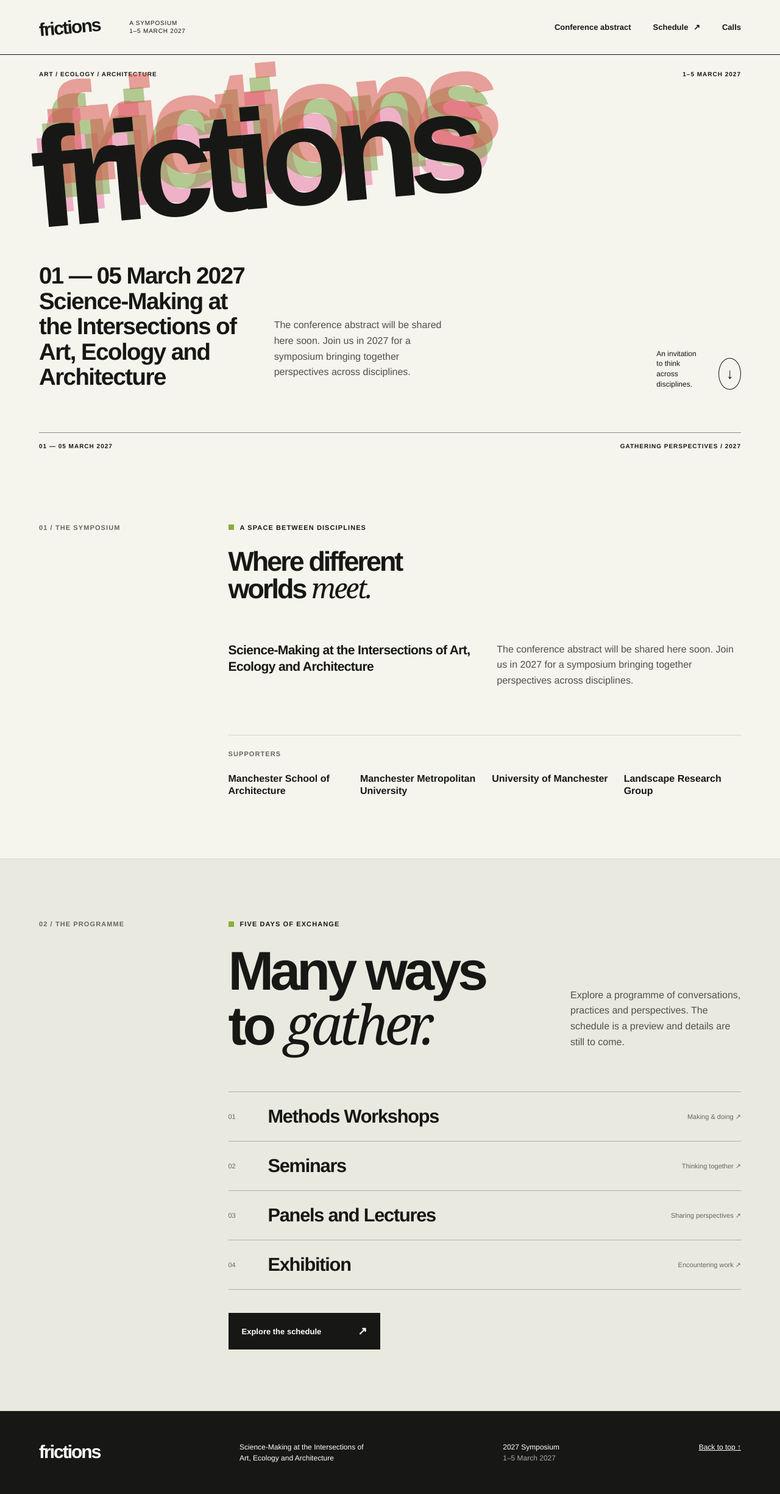
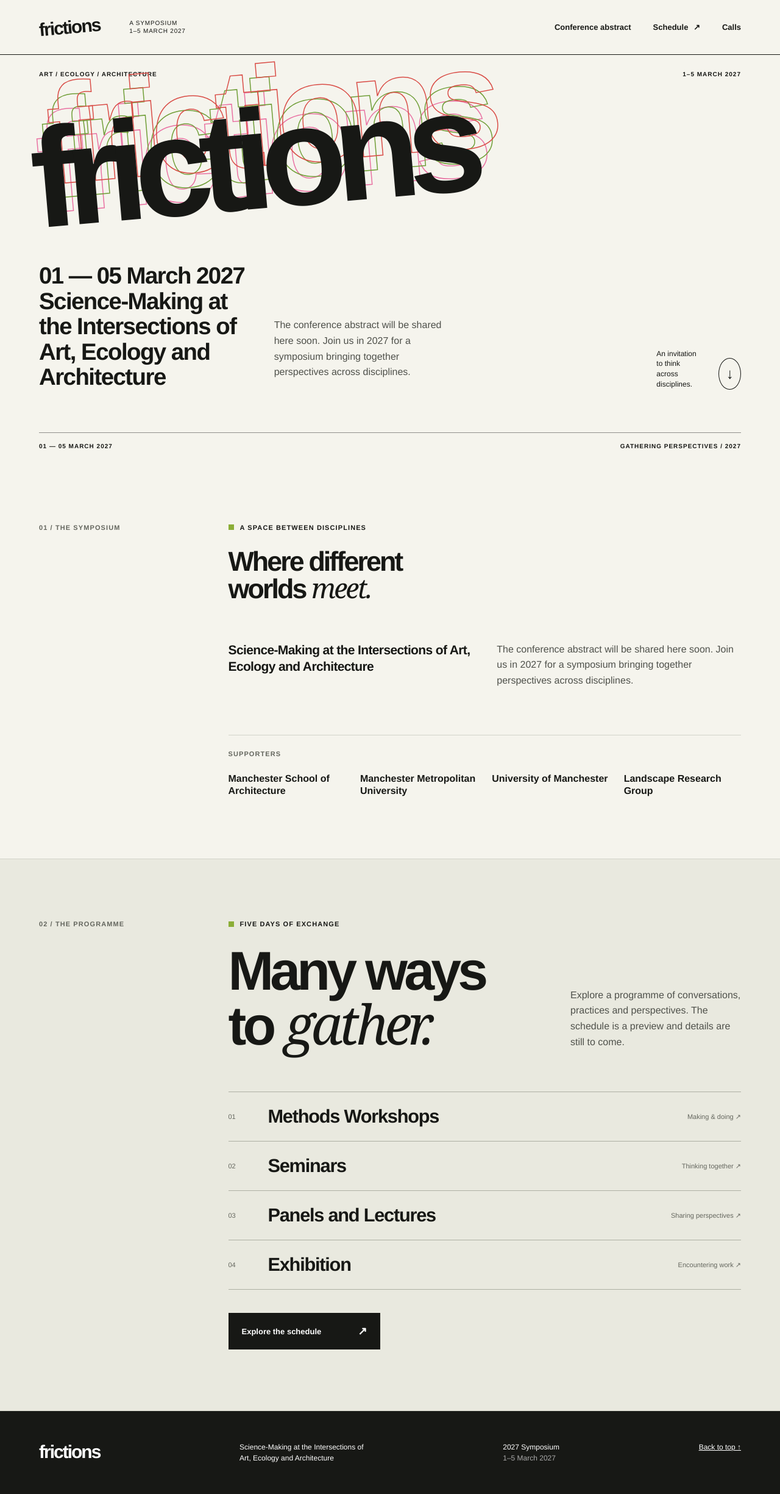
Before and after one commit to rtbs-atlas/frictions.github.io, a Jekyll site: the page built from index.html, in a window 1280 px wide. Shown: the whole page at 61% size. Built offline with Jekyll 4.4.1, drawn with Linux system fonts in a browser that asks for light colours.

Commit message:
Make logo echoes opaque outlines
Co-authored-by: Copilot <223556219+Copilot@users.noreply.github.com>

```diff
--- a/assets/css/style.css
+++ b/assets/css/style.css
@@ -31,7 +31,7 @@ a:focus-visible { outline: 3px solid #536e00; outline-offset: 4px; }
 .hero-title { position: relative; margin: auto -1% 0; height: clamp(150px, 23vw, 350px); transform: rotate(-5deg); transform-origin: center; font-size: clamp(95px, 18.1vw, 280px); font-weight: 900; line-height: 1; letter-spacing: -.09em; white-space: nowrap; }
 .hero-title-main, .hero-title-echo { position: absolute; top: 0; left: 0; }
 .hero-title-main { z-index: 2; }
-.hero-title-echo { color: transparent; opacity: .5; -webkit-text-stroke: 1.5px currentColor; }
+.hero-title-echo { -webkit-text-fill-color: transparent; -webkit-text-stroke: 1.5px currentColor; }
 .echo-one { color: var(--diffraction-pink); transform: translate(1.5%, -10%); }
 .echo-two { color: var(--diffraction-green); transform: translate(3%, -20%); }
 .echo-three { color: var(--diffraction-red); transform: translate(4.5%, -30%); }
```
